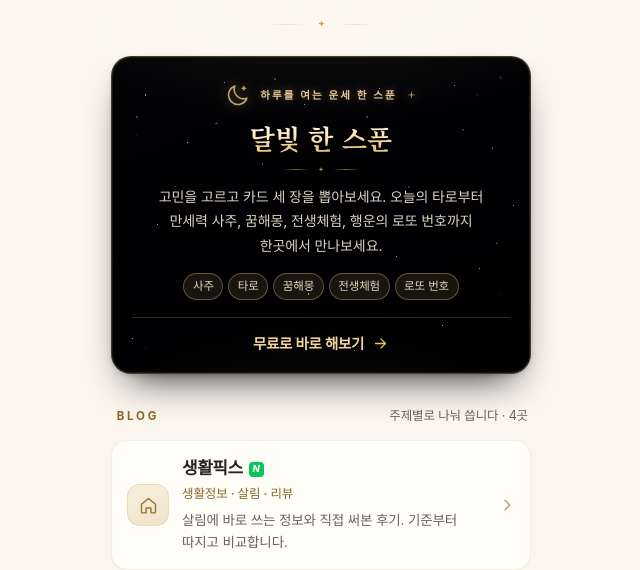
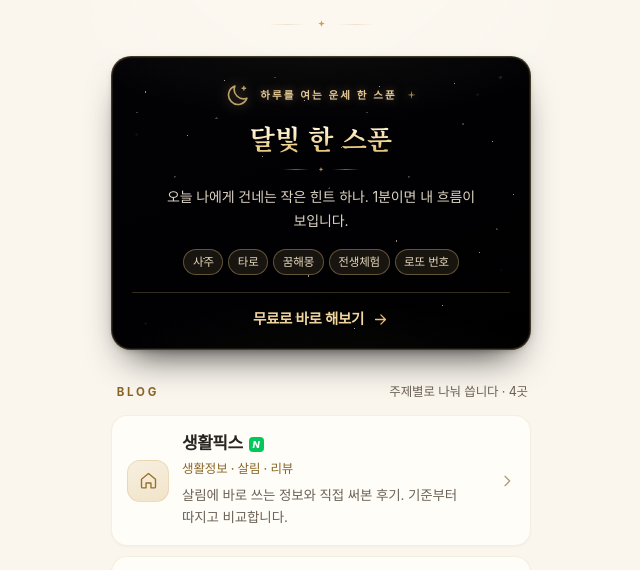
Before and after one commit to mama2624/gold-queen-link, a plain HTML site: page index.html in a window 1280 px wide. Shown: the part 227-797 px from the top of the page, without its empty margins (319-959 px from the left). Drawn offline with Linux system fonts and the light colour scheme.

Commit message:
달빛 한 스푼 카드 설명 문구 최종 확정본으로 교체 (#9184)

```diff
--- a/index.html
+++ b/index.html
@@ -358,7 +358,7 @@ a:focus-visible{outline:2px solid var(--gold);outline-offset:3px;border-radius:1
         <svg viewBox="0 0 24 24" fill="currentColor"><path d="M12 3l1.9 5.1L19 10l-5.1 1.9L12 17l-1.9-5.1L5 10l5.1-1.9z"/></svg>
         <i></i>
       </div>
-      <p class="f-desc" data-f="desc">고민을 고르고 카드 세 장을 뽑아보세요. 오늘의 타로부터 만세력 사주, 꿈해몽, 전생체험, 행운의 로또 번호까지 한곳에서 만나보세요.</p>
+      <p class="f-desc" data-f="desc">오늘 나에게 건네는 작은 힌트 하나. 1분이면 내 흐름이 보입니다.</p>
       <div class="f-tags" data-f="tags">
         <span>사주</span><span>타로</span><span>꿈해몽</span><span>전생체험</span><span>로또 번호</span>
       </div>
@@ -490,7 +490,7 @@ var CONFIG = {
     key:  "featured",
     name: "달빛 한 스푼",
     url:  "https://saju.gold-queen.com",
-    desc: "고민을 고르고 카드 세 장을 뽑아보세요. 오늘의 타로부터 만세력 사주, 꿈해몽, 전생체험, 행운의 로또 번호까지 한곳에서 만나보세요.",
+    desc: "오늘 나에게 건네는 작은 힌트 하나. 1분이면 내 흐름이 보입니다.",
     tags: ["사주", "타로", "꿈해몽", "전생체험", "로또 번호"],
     cta:  "무료로 바로 해보기",
     show: true
```
